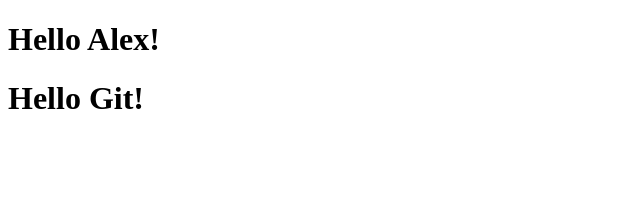
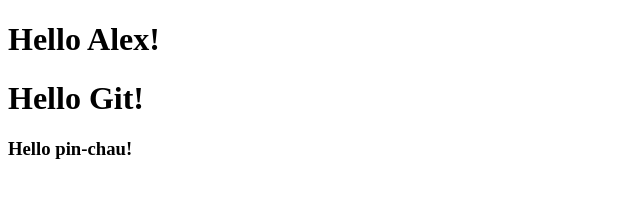
Before and after one commit to pin-chau/git_test, a plain HTML site: page index.html in a window 1280 px wide. Shown: the whole page, without its empty margins (0-640 px from the left). Drawn offline with Linux system fonts and the light colour scheme.

Commit message:
h3 was added

```diff
--- a/index.html
+++ b/index.html
@@ -7,5 +7,6 @@
 <body>
 	<h1>Hello Alex!</h1>
 	<h1>Hello Git!</h1>
+	<h3>Hello pin-chau!</h3>
 </body>
 </html>
```
